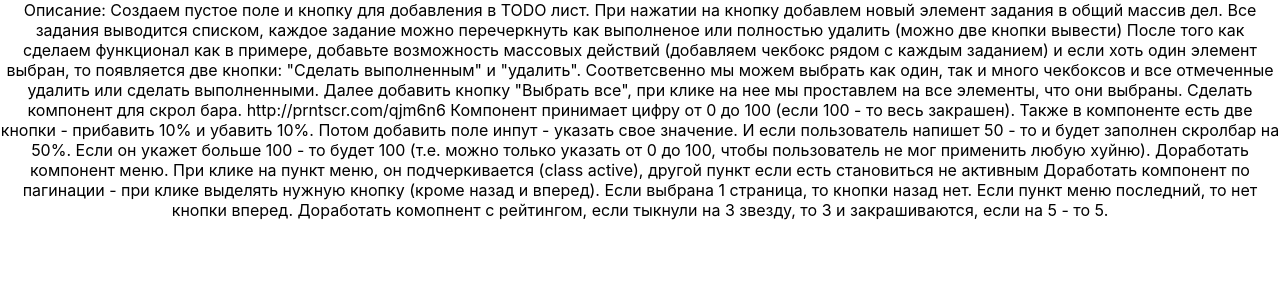
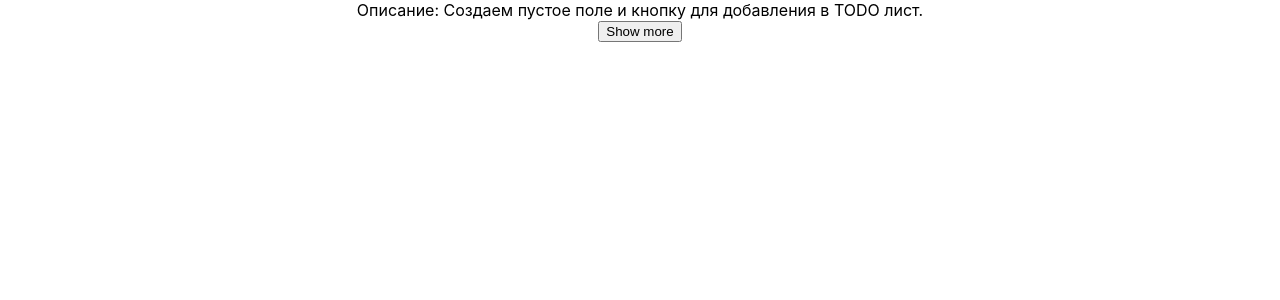
Before and after one commit to AnastasiaShapowalova/React_tasks, a React (Create React App) app in the folder react_state/: page / in a window 1280 px wide. Shown: the top 300 px of the page. Built offline with nearby package versions, Linux system fonts and the light colour scheme.

Commit message:
done task 6

```diff
--- a/react_state/src/Component/Paragraph.js
+++ b/react_state/src/Component/Paragraph.js
@@ -1,15 +1,31 @@
 import { useState } from "react"
 
 function Paragraph () {
+	const [state, setState] = useState(false)
+	let style = {display: (state) ? 'block' : 'none'}
+	let buttonName = {
+		[false]: 'Show more',
+		[true]: 'Hide'
+	}
+
+	function showMore() {
+		state === false ? setState(true) : setState(false)
+	}
     return(
 			<div>
-            Описание: Создаем пустое поле и кнопку для добавления в TODO лист. При нажатии на кнопку добавлем новый элемент задания в общий массив дел. Все задания выводится списком, каждое задание можно перечеркнуть как выполненое или полностью удалить (можно две кнопки вывести)
+						<span style={{display: 'block'}}>Описание: Создаем пустое поле и кнопку для добавления в TODO лист.</span>
+            <span style={style}>
+							При нажатии на кнопку добавлем новый элемент задания в общий массив дел. Все задания выводится списком, каждое задание можно перечеркнуть как выполненое или полностью удалить (можно две кнопки вывести)
         			После того как сделаем функционал как в примере, добавьте возможность массовых действий (добавляем чекбокс рядом с каждым заданием) и если хоть один элемент выбран, то появляется две кнопки: "Сделать выполненным" и "удалить". Соответсвенно мы можем выбрать как один, так и много чекбоксов и все отмеченные удалить или сделать выполненными.
         			Далее добавить кнопку "Выбрать все", при клике на нее мы проставлем на все элементы, что они выбраны.
+						</span>
+						<span style={style}>
 							Сделать компонент для скрол бара. http://prntscr.com/qjm6n6 Компонент принимает цифру от 0 до 100 (если 100 - то весь закрашен). Также в компоненте есть две кнопки - прибавить 10% и убавить 10%. Потом добавить поле инпут - указать свое значение. И если пользователь напишет 50 - то и будет заполнен скролбар на 50%. Если он укажет больше 100 - то будет 100 (т.е. можно только указать от 0 до 100, чтобы пользователь не мог применить любую хуйню).
 							Доработать компонент меню. При клике на пункт меню, он подчеркивается (class active), другой пункт если есть становиться не активным
 							Доработать компонент по пагинации - при клике выделять нужную кнопку (кроме назад и вперед). Если выбрана 1 страница, то кнопки назад нет. Если пункт меню последний, то нет кнопки вперед.
 							Доработать комопнент с рейтингом, если тыкнули на 3 звезду, то 3 и закрашиваются, если на 5 - то 5.
+						</span>
+				<button onClick={showMore}>{buttonName[state]}</button>
 			</div>
         )
 }
```
Also changed, not shown: 2 other files (tests, documents, lock files or other folders). Lines whose indentation alone changed are shown as unchanged.
